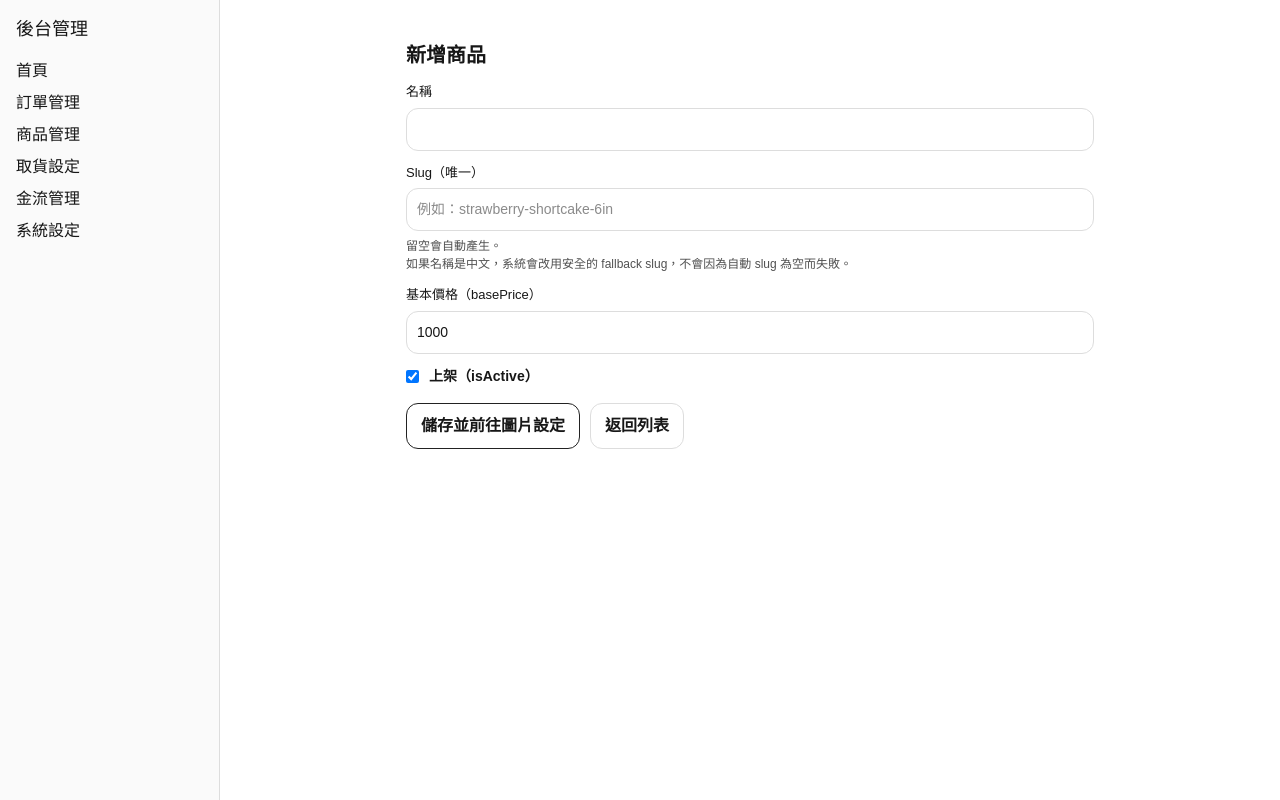
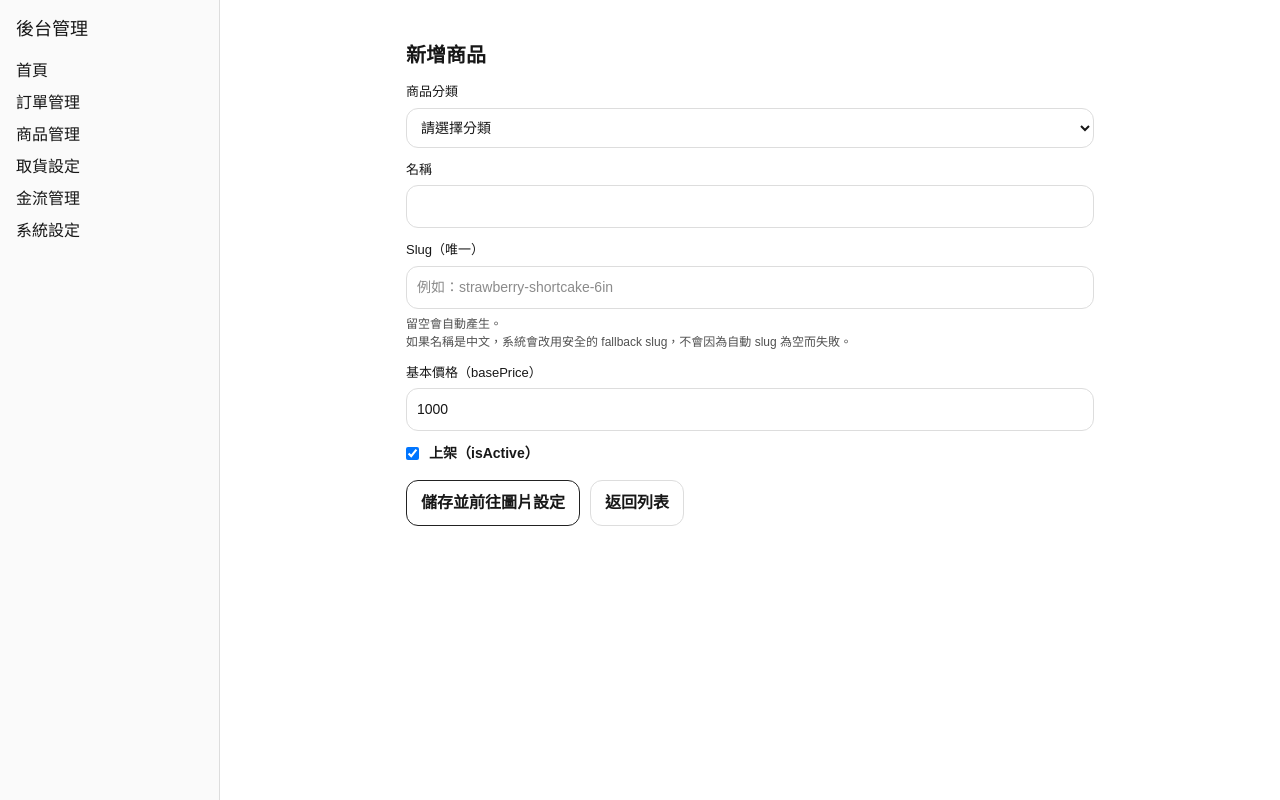
Before and after one commit to elph200223/cake-order, a Next.js app: page /admin/products/new in a window 1280 px wide. Built offline with nearby package versions, Linux system fonts and the light colour scheme.

Commit message:
require product type when creating product

```diff
--- a/app/admin/products/new/page.tsx
+++ b/app/admin/products/new/page.tsx
@@ -2,6 +2,8 @@
 
 import { useMemo, useState } from "react";
 import { useRouter } from "next/navigation";
+
+type ProductType = "CAKE" | "COFFEE";
 
 type ProductCreateResponse = {
   ok?: boolean;
@@ -11,6 +13,7 @@ type ProductCreateResponse = {
     id: number;
     name: string;
     slug: string;
+    productType: ProductType;
     basePrice: number;
     isActive: boolean;
   };
@@ -41,6 +44,7 @@ function buildFallbackSlug(name: string) {
 export default function NewProductPage() {
   const router = useRouter();
 
+  const [productType, setProductType] = useState<ProductType | "">("");
   const [name, setName] = useState("");
   const [slug, setSlug] = useState("");
   const [basePrice, setBasePrice] = useState("1000");
@@ -56,6 +60,7 @@ export default function NewProductPage() {
       border: "1px solid #ddd",
       borderRadius: 12,
       fontSize: 14,
+      background: "#fff",
     }),
     []
   );
@@ -65,6 +70,10 @@ export default function NewProductPage() {
     setLoading(true);
 
     try {
+      if (!productType) {
+        throw new Error("請選擇商品分類");
+      }
+
       const n = name.trim();
       if (!n) throw new Error("請輸入名稱");
 
@@ -84,6 +93,7 @@ export default function NewProductPage() {
         method: "POST",
         headers: { "Content-Type": "application/json" },
         body: JSON.stringify({
+          productType,
           name: n,
           slug: finalSlug,
           basePrice: p,
@@ -117,6 +127,21 @@ export default function NewProductPage() {
   return (
     <main style={{ padding: 16, maxWidth: 720, margin: "0 auto" }}>
       <h1 style={{ fontSize: 20, fontWeight: 800 }}>新增商品</h1>
+
+      <div style={{ marginTop: 12 }}>
+        <label style={{ display: "block", marginBottom: 6, fontSize: 13 }}>
+          商品分類
+        </label>
+        <select
+          value={productType}
+          onChange={(e) => setProductType(e.target.value as ProductType | "")}
+          style={inputStyle}
+        >
+          <option value="">請選擇分類</option>
+          <option value="CAKE">蛋糕</option>
+          <option value="COFFEE">咖啡</option>
+        </select>
+      </div>
 
       <div style={{ marginTop: 12 }}>
         <label style={{ display: "block", marginBottom: 6, fontSize: 13 }}>名稱</label>
```
